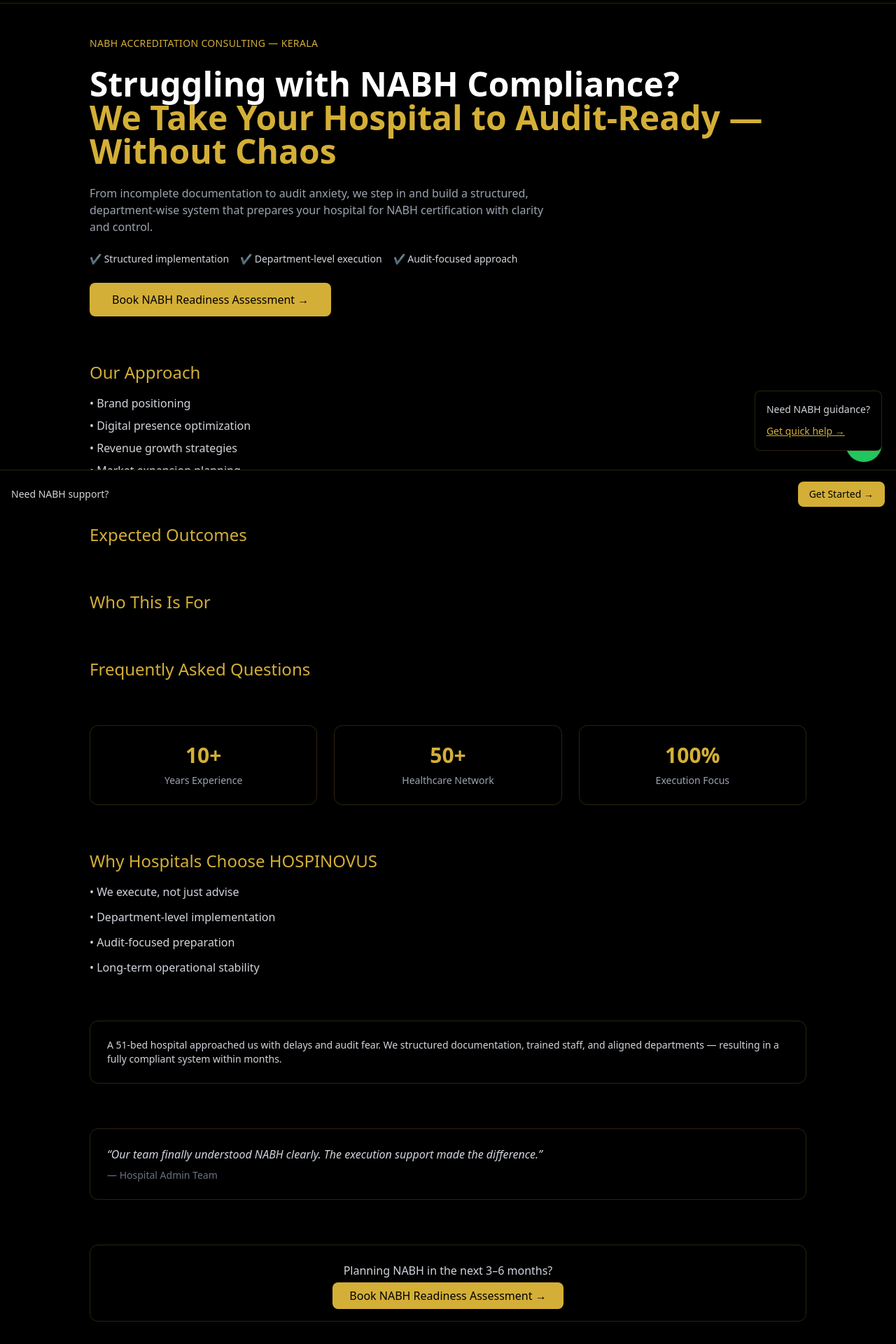
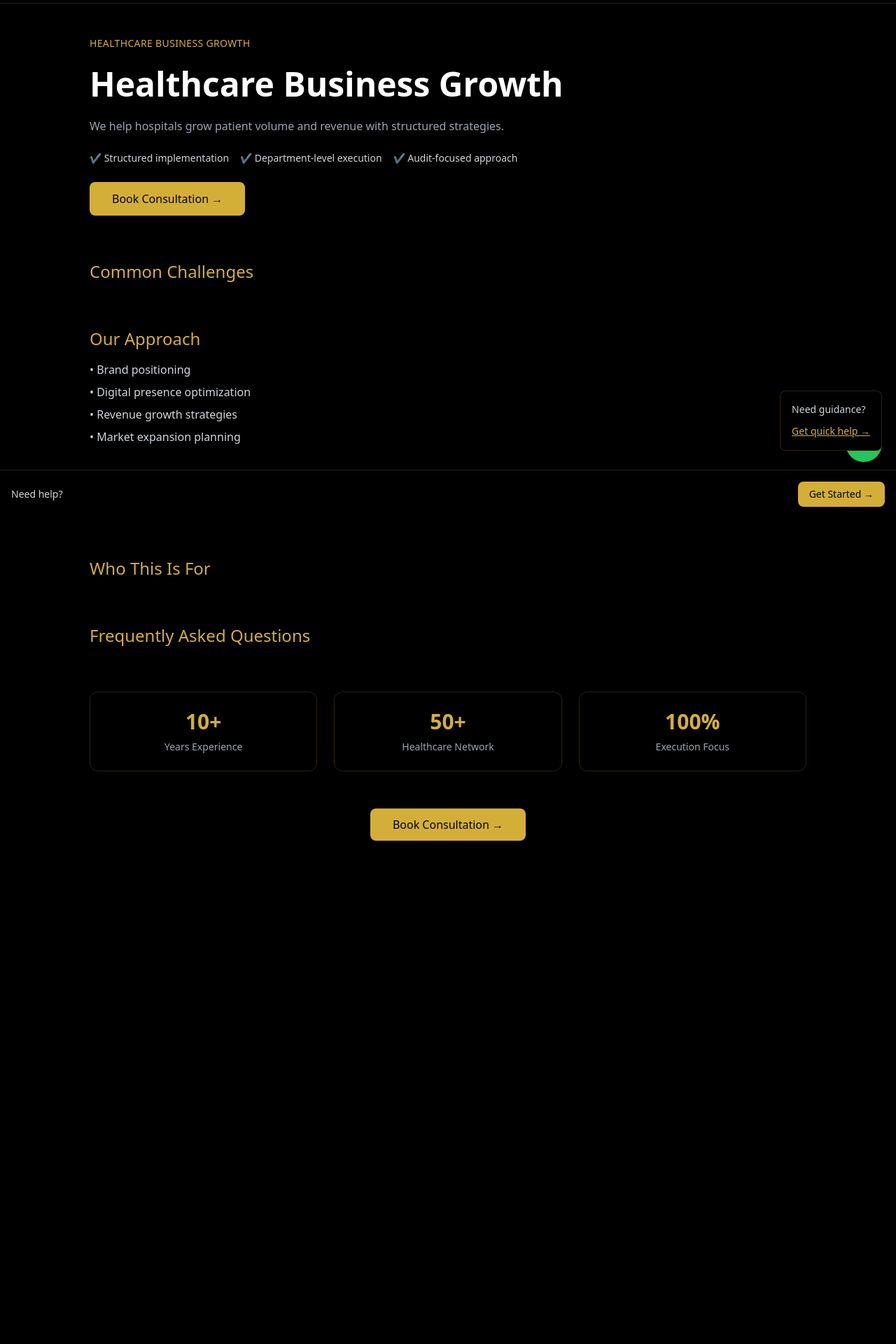
Before and after one commit to hospinovus-lgtm/hospinovus.com, a React (Vite) app: page /services/growth in a window 1280 px wide. Shown: the part 60-1980 px from the top of the page at 70% size. After the commit the page ends 1378 px from the top, so only its background shows below. Built offline with nearby package versions, Linux system fonts and the light colour scheme.

Commit message:
Fixed ServiceDetail + WhatsApp + dynamic SEO structure

```diff
--- a/src/pages/ServiceDetail.tsx
+++ b/src/pages/ServiceDetail.tsx
@@ -8,6 +8,11 @@
   const service = servicesData.find((s) => s.slug === slug)
 
   const [showPopup, setShowPopup] = useState(false)
+
+  // ✅ WhatsApp message (FIXED POSITION)
+  const whatsappMessage = `Hello HOSPINOVUS,
+I’m interested in ${service?.title}.
+Please guide me on next steps.`
 
   useEffect(() => {
     let lastScroll = window.scrollY
@@ -38,21 +43,15 @@
         {/* HERO */}
         <div className="space-y-6">
           <p className="text-sm text-gold uppercase tracking-wide">
-            NABH Accreditation Consulting — Kerala
+            {service.title}
           </p>
 
           <h1 className="text-4xl md:text-5xl font-bold leading-tight">
-            Struggling with NABH Compliance?
-            <br />
-            <span className="text-gold">
-              We Take Your Hospital to Audit-Ready — Without Chaos
-            </span>
+            {service.title}
           </h1>
 
           <p className="text-gray-400 max-w-2xl">
-            From incomplete documentation to audit anxiety, we step in and build a
-            structured, department-wise system that prepares your hospital for NABH
-            certification with clarity and control.
+            {service.subtitle}
           </p>
 
           <div className="flex flex-wrap gap-4 text-sm text-gray-300">
@@ -65,11 +64,24 @@
             to={`/contact?service=${service.slug}`}
             className="bg-gold text-black px-8 py-3 rounded-lg font-medium inline-block"
           >
-            Book NABH Readiness Assessment →
+            Book Consultation →
           </Link>
         </div>
 
+        {/* PROBLEMS */}
+        {service.problems && (
+          <div>
+            <h2 className="text-2xl text-gold mb-4">Common Challenges</h2>
+            <ul className="space-y-2 text-gray-300">
+              {service.problems.map((p, i) => (
+                <li key={i}>• {p}</li>
+              ))}
+            </ul>
+          </div>
+        )}
+
         {/* PROCESS */}
+        {service.process && (
           <div>
             <h2 className="text-2xl text-gold mb-4">Our Approach</h2>
             <ul className="space-y-2 text-gray-300">
@@ -78,8 +90,10 @@
               ))}
             </ul>
           </div>
+        )}
 
         {/* OUTCOMES */}
+        {service.outcomes && (
           <div>
             <h2 className="text-2xl text-gold mb-4">Expected Outcomes</h2>
             <ul className="space-y-2 text-gray-300">
@@ -88,8 +102,10 @@
               ))}
             </ul>
           </div>
+        )}
 
         {/* IDEAL CLIENT */}
+        {service.idealFor && (
           <div>
             <h2 className="text-2xl text-gold mb-4">Who This Is For</h2>
             <ul className="space-y-2 text-gray-300">
@@ -98,8 +114,10 @@
               ))}
             </ul>
           </div>
+        )}
 
         {/* FAQ */}
+        {service.faqs && (
           <div>
             <h2 className="text-2xl text-gold mb-6">Frequently Asked Questions</h2>
             <div className="space-y-4">
@@ -111,6 +129,7 @@
               ))}
             </div>
           </div>
+        )}
 
         {/* AUTHORITY */}
         <div className="grid md:grid-cols-3 gap-6 text-center">
@@ -128,48 +147,13 @@
           </div>
         </div>
 
-        {/* WHY CHOOSE US */}
-        <div>
-          <h2 className="text-2xl text-gold mb-4">
-            Why Hospitals Choose HOSPINOVUS
-          </h2>
-          <ul className="space-y-3 text-gray-300">
-            <li>• We execute, not just advise</li>
-            <li>• Department-level implementation</li>
-            <li>• Audit-focused preparation</li>
-            <li>• Long-term operational stability</li>
-          </ul>
-        </div>
-
-        {/* CASE */}
-        <div className="border border-gold/20 p-6 rounded-xl">
-          <p className="text-gray-300 text-sm">
-            A 51-bed hospital approached us with delays and audit fear. We structured
-            documentation, trained staff, and aligned departments — resulting in a
-            fully compliant system within months.
-          </p>
-        </div>
-
-        {/* TESTIMONIAL */}
-        <div className="border border-gold/20 p-6 rounded-xl">
-          <p className="text-gray-300 italic">
-            “Our team finally understood NABH clearly. The execution support made the difference.”
-          </p>
-          <p className="text-gray-500 text-sm mt-2">
-            — Hospital Admin Team
-          </p>
-        </div>
-
-        {/* URGENCY */}
-        <div className="border border-gold/20 p-6 rounded-xl text-center">
-          <p className="text-gray-300 mb-3">
-            Planning NABH in the next 3–6 months?
-          </p>
+        {/* CTA */}
+        <div className="text-center">
           <Link
             to={`/contact?service=${service.slug}`}
-            className="bg-gold text-black px-6 py-2 rounded-lg"
+            className="bg-gold text-black px-8 py-3 rounded-lg font-medium"
           >
-            Book NABH Readiness Assessment →
+            Book Consultation →
           </Link>
         </div>
 
@@ -177,7 +161,7 @@
 
       {/* STICKY CTA */}
       <div className="fixed bottom-0 left-0 w-full bg-black border-t border-gold/20 p-4 flex justify-between items-center z-50">
-        <p className="text-sm text-gray-300">Need NABH support?</p>
+        <p className="text-sm text-gray-300">Need help?</p>
         <Link
           to={`/contact?service=${service.slug}`}
           className="bg-gold text-black px-4 py-2 rounded-lg text-sm"
@@ -186,11 +170,11 @@
         </Link>
       </div>
 
-      {/* WHATSAPP */}
+      {/* WHATSAPP (FIXED) */}
       <a
-        href="https://wa.me/918330016037"
+        href={`https://wa.me/918330016037?text=${encodeURIComponent(whatsappMessage)}`}
         target="_blank"
-        className="fixed bottom-20 right-5 bg-green-500 text-white p-4 rounded-full z-50"
+        className="fixed bottom-20 right-5 bg-green-500 text-white p-4 rounded-full shadow-lg z-50"
       >
         💬
       </a>
@@ -199,7 +183,7 @@
       {showPopup && (
         <div className="fixed bottom-24 right-5 bg-black border border-gold/20 p-4 rounded-lg z-50">
           <p className="text-sm text-gray-300 mb-2">
-            Need NABH guidance?
+            Need guidance?
           </p>
           <Link
             to={`/contact?service=${service.slug}`}
--- a/tsconfig.node.json
+++ b/tsconfig.node.json
@@ -6,7 +6,7 @@
     "lib": ["ES2022"],
 
     "module": "ESNext",
-    "moduleResolution": "node",
+    "moduleResolution": "bundler",
 
     "types": ["node"],
 
```
Lines whose indentation alone changed are shown as unchanged.
